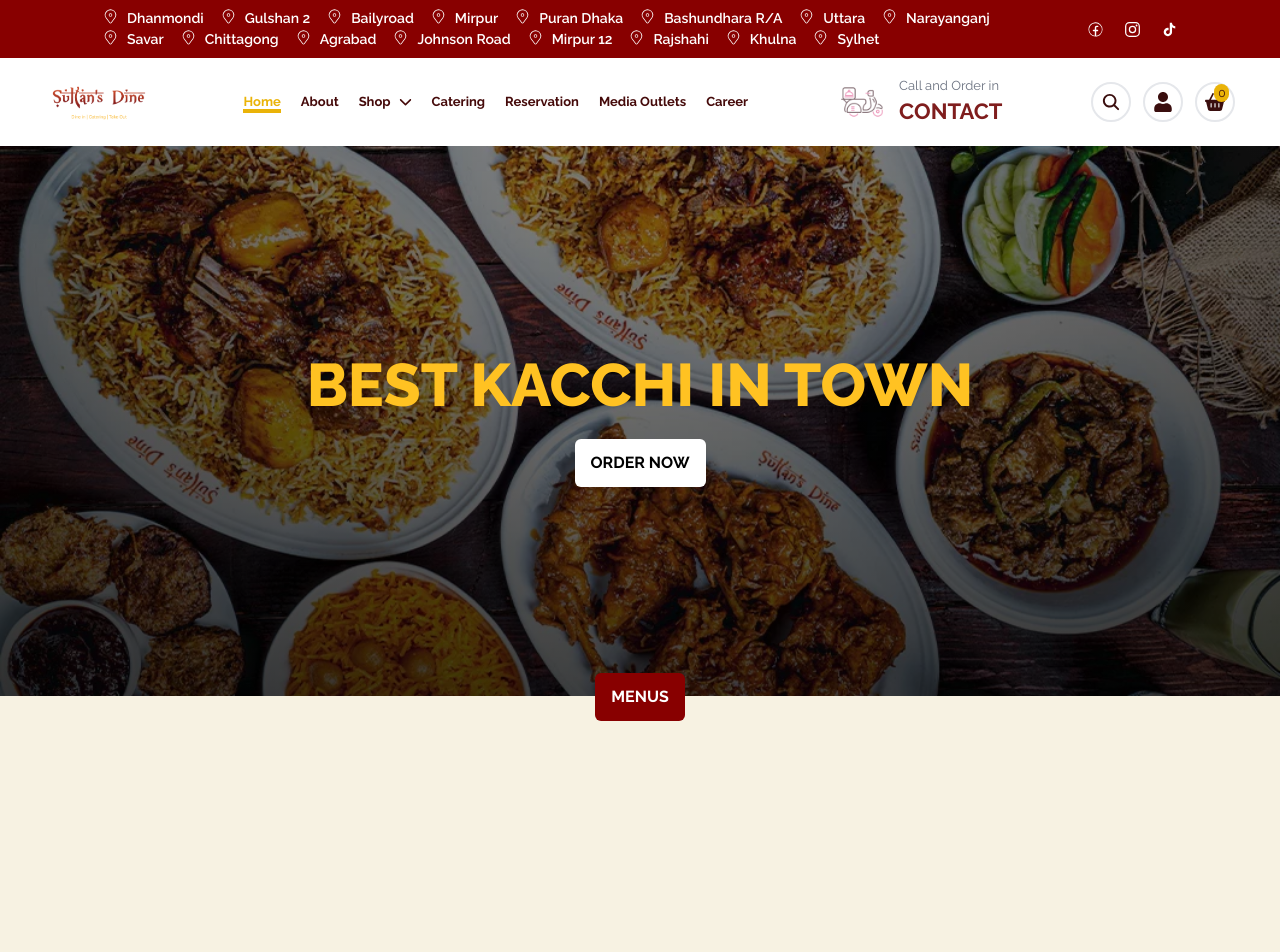
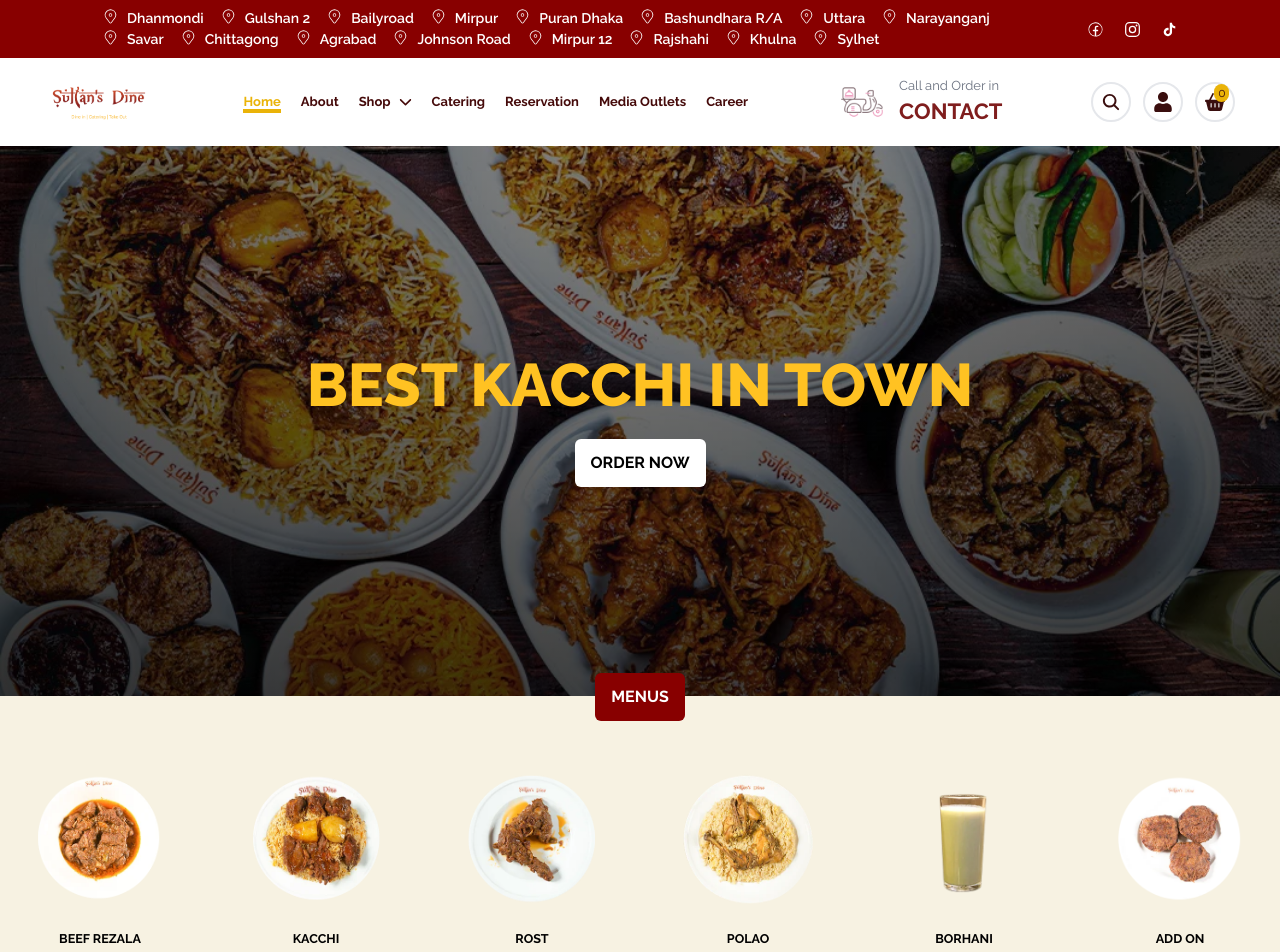
Before and after one commit to ahamedasif07/project-sultan-dine, a React (Vite) app: page / in a window 1280 px wide. Shown: the top 952 px of the page. Before the commit the page ends 800 px from the top, so only its background shows below. Built offline with nearby package versions, Linux system fonts and the light colour scheme.

Commit message:
menu item done

```diff
--- /dev/null
+++ b/src/Components/HomeComponents/MenuItems.jsx
@@ -0,0 +1,99 @@
+import menuOne from "../../assets/images/sultan-dine-home/Menu-108X95-1.png.webp";
+import menuTwo from "../../assets/images/sultan-dine-home/Menu-108X95-2.png.webp";
+import menuTheree from "../../assets/images/sultan-dine-home/Menu-108X95-3.png.webp";
+import menuFour from "../../assets/images/sultan-dine-home/Menu-108X95-4.png.webp";
+import menuFive from "../../assets/images/sultan-dine-home/Menu-108X95-5.png.webp";
+import menuFouSix from "../../assets/images/sultan-dine-home/Menu-108X95-6.png.webp";
+
+const MenuItems = () => {
+  return (
+    <div className="container mx-auto">
+      <div className="grid grid-cols-2 py-[60px] gap-4 md:grid-cols-4  lg:grid-cols-6">
+        <div className="relative group rounded-full transition-all duration-300 ease-in-out">
+          <div className="relative overflow-hidden rounded-full">
+            <img
+              className="relative z-10 rounded-full py-4 transition-all duration-300 ease-in-out"
+              src={menuTwo}
+              alt="Beef Rezala"
+            />
+            <div className="absolute inset-0 bg-yellow-400 z-0 transition-all duration-500 ease-in-out scale-0 group-hover:scale-125 rounded-full"></div>
+          </div>
+          <h2 className="text-center font-bold text-[12px]  group-hover:text-yellow-500 transition-all duration-300 ease-in-out scale-105 uppercase mt-2">
+            Beef Rezala
+          </h2>
+        </div>
+
+        <div className="relative group rounded-full transition-all duration-300 ease-in-out">
+          <div className="relative overflow-hidden rounded-full">
+            <img
+              className="relative z-10 rounded-full py-4 transition-all duration-300 ease-in-out"
+              src={menuTheree}
+              alt="Beef Rezala"
+            />
+            <div className="absolute inset-0 bg-yellow-400 z-0 transition-all duration-500 ease-in-out scale-0 group-hover:scale-125 rounded-full"></div>
+          </div>
+          <h2 className="text-center font-bold text-[12px]  group-hover:text-yellow-500 transition-all duration-300 ease-in-out scale-105 uppercase mt-2">
+            kacchi
+          </h2>
+        </div>
+
+        <div className="relative group rounded-full transition-all duration-300 ease-in-out">
+          <div className="relative overflow-hidden rounded-full">
+            <img
+              className="relative z-10 rounded-full py-4 transition-all duration-300 ease-in-out"
+              src={menuFour}
+              alt="Beef Rezala"
+            />
+            <div className="absolute inset-0 bg-yellow-400 z-0 transition-all duration-500 ease-in-out scale-0 group-hover:scale-125 rounded-full"></div>
+          </div>
+          <h2 className="text-center font-bold text-[12px]  group-hover:text-yellow-500 transition-all duration-300 ease-in-out scale-105 uppercase mt-2">
+            rost
+          </h2>
+        </div>
+
+        <div className="relative group rounded-full transition-all duration-300 ease-in-out">
+          <div className="relative overflow-hidden rounded-full">
+            <img
+              className="relative z-10 rounded-full py-4 transition-all duration-300 ease-in-out"
+              src={menuFive}
+              alt="Beef Rezala"
+            />
+            <div className="absolute inset-0 bg-yellow-400 z-0 transition-all duration-500 ease-in-out scale-0 group-hover:scale-125 rounded-full"></div>
+          </div>
+          <h2 className="text-center font-bold text-[12px]  group-hover:text-yellow-500 transition-all duration-300 ease-in-out scale-105 uppercase mt-2">
+            Polao
+          </h2>
+        </div>
+
+        <div className="relative group rounded-full transition-all duration-300 ease-in-out">
+          <div className="relative overflow-hidden rounded-full">
+            <img
+              className="relative z-10 rounded-full py-4 transition-all duration-300 ease-in-out"
+              src={menuOne}
+              alt="Beef Rezala"
+            />
+            <div className="absolute inset-0 bg-yellow-400 z-0 transition-all duration-500 ease-in-out scale-0 group-hover:scale-125 rounded-full"></div>
+          </div>
+          <h2 className="text-center font-bold text-[12px]  group-hover:text-yellow-500 transition-all duration-300 ease-in-out scale-105 uppercase mt-2">
+            Borhani
+          </h2>
+        </div>
+        <div className="relative group rounded-full transition-all duration-300 ease-in-out">
+          <div className="relative overflow-hidden rounded-full">
+            <img
+              className="relative z-10 rounded-full py-4 transition-all duration-300 ease-in-out"
+              src={menuFouSix}
+              alt="Beef Rezala"
+            />
+            <div className="absolute inset-0 bg-yellow-400 z-0 transition-all duration-500 ease-in-out scale-0 group-hover:scale-125 rounded-full"></div>
+          </div>
+          <h2 className="text-center font-bold text-[12px]  group-hover:text-yellow-500 transition-all duration-300 ease-in-out scale-105 uppercase mt-2">
+            add on
+          </h2>
+        </div>
+      </div>
+    </div>
+  );
+};
+
+export default MenuItems;
--- a/src/Pages/Home.jsx
+++ b/src/Pages/Home.jsx
@@ -1,9 +1,11 @@
 import Benar from "../Components/HomeComponents/Benar";
+import MenuItems from "../Components/HomeComponents/MenuItems";
 
 export const Home = () => {
   return (
     <div>
       <Benar></Benar>
+      <MenuItems></MenuItems>
     </div>
   );
 };
```
